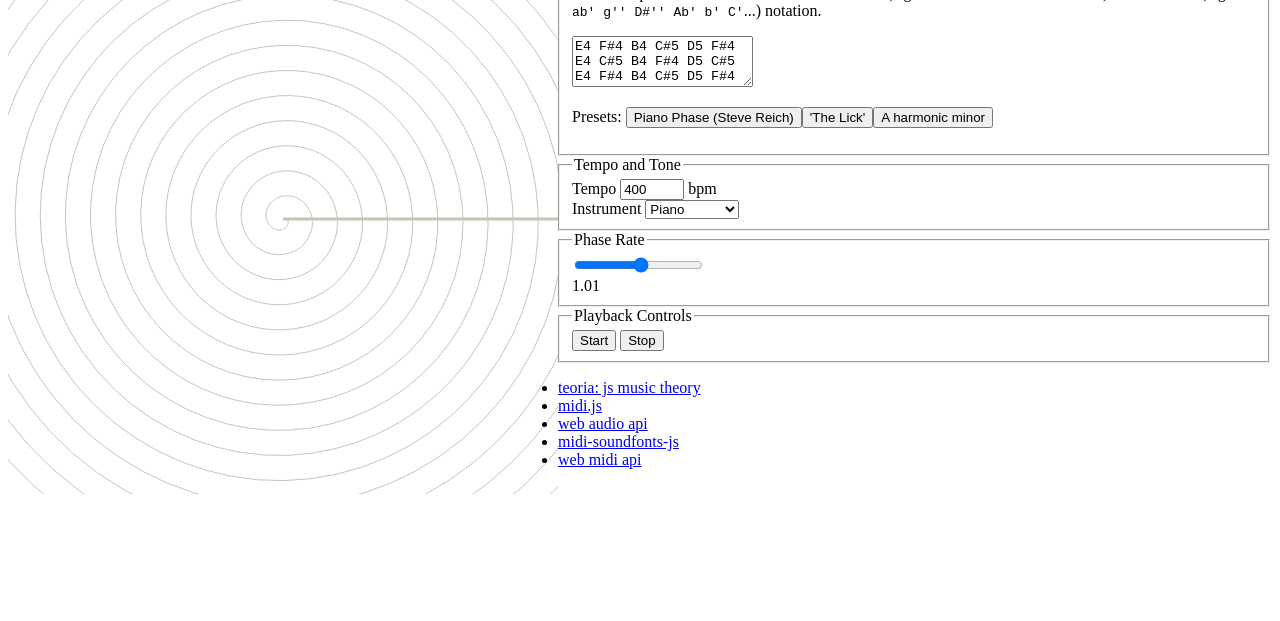
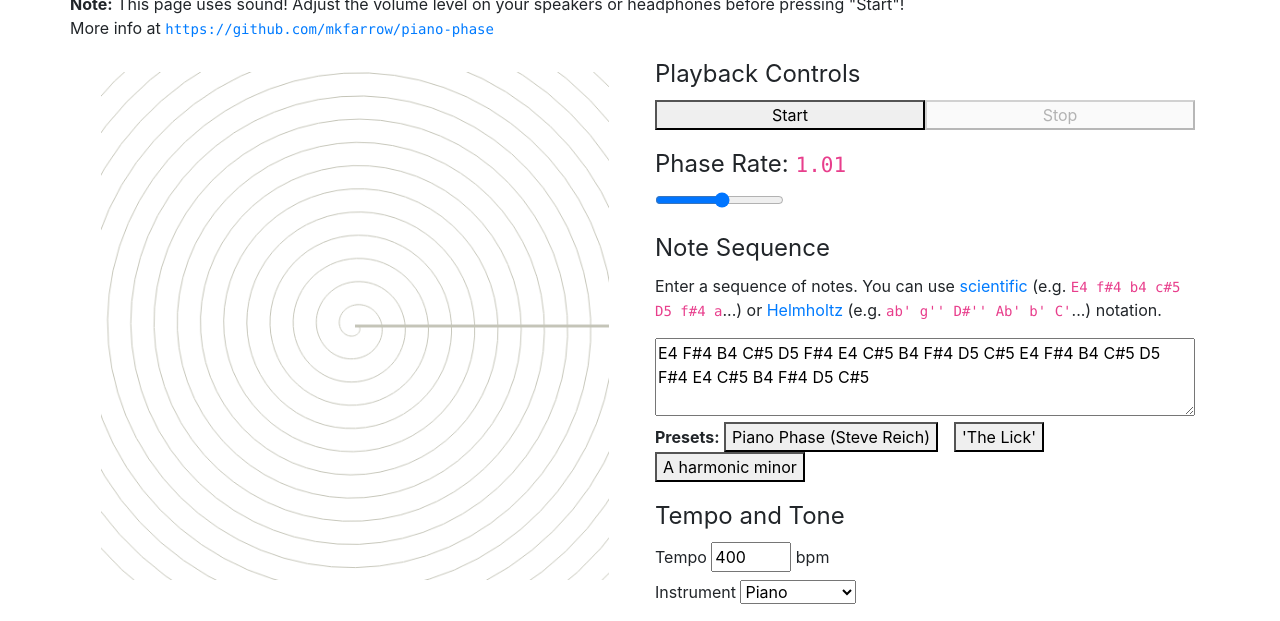
Before and after one commit to mkfarrow/piano-phase, a plain HTML site: page phase.html in a window 1280 px wide. Shown: the part 64-685 px from the top of the page. Drawn offline with nearby package versions, Linux system fonts and the light colour scheme.

Commit message:
clean up styling, add bootstrap

```diff
--- a/phase.html
+++ b/phase.html
@@ -26,33 +26,67 @@
     <script src="./lib/tuna.js" type="text/javascript"></script>
 
     <!-- style -->
-    <link href='https://fonts.googleapis.com/css?family=Ubuntu+Mono:400,700,400italic,700italic' rel='stylesheet' type='text/css'>
+    <link href='https://fonts.googleapis.com/css?family=Ubuntu+Mono:400,700,400italic,700italic' rel='stylesheet'
+        type='text/css'>
 
-    <script
-        src="https://code.jquery.com/jquery-3.5.1.min.js"
-        integrity="sha256-9/aliU8dGd2tb6OSsuzixeV4y/faTqgFtohetphbbj0="
-        crossorigin="anonymous"></script>
+    <script src="https://code.jquery.com/jquery-3.5.1.min.js"
+        integrity="sha256-9/aliU8dGd2tb6OSsuzixeV4y/faTqgFtohetphbbj0=" crossorigin="anonymous"></script>
 
-    <!-- <link rel="stylesheet" type="text/css" href="phase.css" /> -->
+    <link rel="stylesheet" href="https://stackpath.bootstrapcdn.com/bootstrap/4.5.2/css/bootstrap.min.css"
+        integrity="sha384-JcKb8q3iqJ61gNV9KGb8thSsNjpSL0n8PARn9HuZOnIxN0hoP+VmmDGMN5t9UJ0Z" crossorigin="anonymous">
+
     <link rel="stylesheet" href="style.css">
 </head>
 
 <body>
+    <div class="container">
 
+        <div class="row">
+            <h1>Steve Reich's <span class="title">Piano Phase</span> Simulator</h1>
+
+            <p class="notice">
+                <span class="important">Note:</span> This page uses sound! Adjust the volume level on your speakers or
+                headphones before pressing "Start"!
+                <br>
+                More info at <code><a href="https://github.com/mkfarrow/piano-phase">https://github.com/mkfarrow/piano-phase</a></code>
+            </p>
+        </div>
+
+        <div class="row">
+            <div class="col-lg-6 col-md-8">
                 <canvas id="mycanvas" width="550" height="550"></canvas>
+            </div>
 
-    <div id="stew-container">
+            <div id="stew-container" class="col-lg-6 col-md-4">
                 <div id="refine">
 
-            <fieldset id="note-sequence-field">
+
+                    <div id="control-field" class="form-group fieldset">
+                        <legend>Playback Controls</legend>
+                        <button id="btn-start">Start</button><button id="btn-stop" disabled="true">Stop</button>
+                    </div>
+
+                    <div id="phase-rate-field" class="form-group fieldset">
+                        <legend>Phase Rate: <code id="phase-rate-display"> <span></span></code></legend>
+                        <div class="phase-container">
+                            <input type="range" id="rate-input" max="1.2" min="0.8" step="0.01" value="1.01" />
+                            <div id="phase-rate-display">
+                                <span></span>
+                            </div>
+                        </div>
+                    </div>
+
+                    <div id="note-sequence-field" class="form-group fieldset">
                         <legend>Note Sequence</legend>
                         <p>
                             Enter a sequence of notes. You can use
-                        <a class="scientific" href="https://en.wikipedia.org/wiki/Scientific_pitch_notation">scientific</a>
+                            <a class="scientific"
+                                href="https://en.wikipedia.org/wiki/Scientific_pitch_notation">scientific</a>
                             (e.g.
                             <code class="noteExample scientific">E4 f#4 b4 c#5 D5 f#4 a</code>...)
                             or
-                        <a class="helmholtz" href="https://en.wikipedia.org/wiki/Helmholtz_pitch_notation">Helmholtz</a>
+                            <a class="helmholtz"
+                                href="https://en.wikipedia.org/wiki/Helmholtz_pitch_notation">Helmholtz</a>
                             (e.g.
 
                             <code class="noteExample helmholtz">ab' g'' D#'' Ab' b' C'</code>...)
@@ -60,13 +94,14 @@
                         </p>
                         <textarea id="note-seq-input" rows="3"></textarea>
 
-                <p id="preset">
-                    Presets:
-                </p>
 
-            </fieldset>
+                        <div id="preset">
+                            <span class="important">Presets:</span>
+                        </div>
 
-            <fieldset id="tempo-timbre-field">
+                    </div>
+
+                    <div id="tempo-timbre-field" class="form-group fieldset">
                         <legend>Tempo and Tone</legend>
                         <div id="duration">
                             <label>
@@ -82,36 +117,44 @@
                                 <select id="instr-select"></select>
                             </label>
                         </div>
-            </fieldset>
-
-            <fieldset id="phase-rate-field">
-                <legend>Phase Rate</legend>
-                <input type="range" id="rate-input" max="1.2" min="0.8" step="0.01" value="1.01" />
-                <div id="phase-rate-display">
-                    <span></span>
                     </div>
-            </fieldset>
-
-            <fieldset id="control-field">
-                <legend>Playback Controls</legend>
-                <button id="btn-start">Start</button>
-                <button id="btn-stop">Stop</button>
-            </fieldset>
+                </div>
             </div>
 
-        <div>
-            <ul id="related">
-            <!-- <fieldset> -->
-                <li><a href="https://github.com/saebekassebil/teoria">teoria: js music theory</a></li>
-                <li><a href="https://github.com/mudcube/MIDI.js/">midi.js</a></li>
-                <li><a href="https://dvcs.w3.org/hg/audio/raw-file/tip/webaudio/specification.html">web audio api</a></li>
-                <li><a href="https://github.com/gleitz/midi-js-soundfonts">midi-soundfonts-js</a></li>
-                <li><a href="http://webaudio.github.io/web-midi-api/">web midi api</a></li>
-            <!-- </fieldset> -->
-            </ul>
 
         </div>
 
+        <div id="about">
+            <h2>About this webpage</h2>
+            <h3>Controls</h3>
+
+            <p>
+                By default the simulator is programmed to use Steve Reich's 12-note sequence from Piano Phase, but users can change the note sequence by typing in their own notes and melodies. There are a number of different instruments that can be chosen for playback. Users can change the tempo as well as alter the phase rate of the two voices.
+            </p>
+
+            <h3>The Visualization</h3>
+
+            <p>
+                There are two voices that repeat the programmed sequence of notes. Each note is visualized as a colored circle which sounds as it crosses the line on the x-axis. The notes of each voice orbit the center. The auditory "phasing" can be seen in the orbits of the two sequences of circles: they orbit farther from each other as the voices are more out-of-phase, and as the voices sync back into phase, the two sequences of circles overlap.
+
+                The visualization is perhaps best understood by watching these two dancers:
+            </p>
+
+            <iframe width="560" height="315" src="https://www.youtube-nocookie.com/embed/RTke1tQztpQ" frameborder="0" allow="accelerometer; autoplay; clipboard-write; encrypted-media; gyroscope; picture-in-picture" allowfullscreen></iframe>
+
+
+            <h3>Related software</h3>
+            <ul id="related">
+                <!-- <div> -->
+                <li><a href="https://github.com/saebekassebil/teoria">teoria: js music theory</a></li>
+                <li><a href="https://github.com/mudcube/MIDI.js/">midi.js</a></li>
+                <li><a href="https://dvcs.w3.org/hg/audio/raw-file/tip/webaudio/specification.html">web audio
+                        api</a></li>
+                <li><a href="https://github.com/gleitz/midi-js-soundfonts">midi-soundfonts-js</a></li>
+                <li><a href="http://webaudio.github.io/web-midi-api/">web midi api</a></li>
+                <!-- </div> -->
+            </ul>
+        </div>
     </div>
     <script src="./phase.js" type="text/javascript"></script>
 </body>
--- a/phase.js
+++ b/phase.js
@@ -206,6 +206,7 @@ function populateSeqNote() {
       $('<button>')
          .html(lick.name)
          .val(lick.value.join(' '))
+         // .attr('type', 'button')
          .click(function(event) {
             $('#note-seq-input').val($(event.target).val());
          })
--- a/style.css
+++ b/style.css
@@ -1,3 +1,32 @@
+
 canvas {
-    float: left;
+    /* float: left; */
+    width: 100%;
+    /* margin-top: 2em; */
+    padding: 1em;
 }
+
+textarea {
+    width: 100%;
+}
+
+#preset button {
+    margin-right: 1em;
+}
+
+.title {
+    font-style: italic;
+}
+
+.important {
+    font-weight: bold;
+}
+
+#inputBpm {
+    width: 5em;
+}
+
+#control-field button {
+    display: inline-block;
+    width: 50%;
+}
```
Lines whose indentation alone changed are shown as unchanged.
